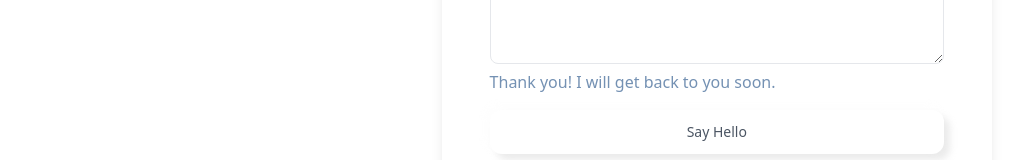
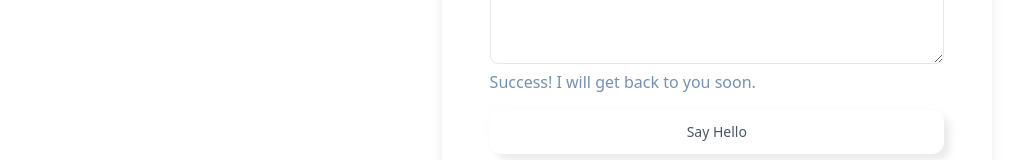
Before and after one commit to ericcxie/personal-website, a Next.js app: page / in a window 1280 px wide. Both pictures are taken after typing "Sample", "name@example.com", "Sample" into the empty fields and a click on the button "Say Hello". Shown: the part 2968-3128 px from the top of the page, without its empty margins (128-1150 px from the left). Built offline with nearby package versions, Linux system fonts and the light colour scheme; no server answers.

Commit message:
Update offset

```diff
--- a/components/navigation/navbar.js
+++ b/components/navigation/navbar.js
@@ -124,7 +124,7 @@ export default function NavBar(props) {
             <li><ScrollLink onClick={() => setIsOpen(false)} to="projects" spy={true} smooth={true} offset={-20} duration={700} className='block py-2 px-4 text-sm font-poppins cursor-pointer hover:text-dark dark:hover:text-gray-400'>Projects</ScrollLink></li>
             <li><ScrollLink onClick={() => setIsOpen(false)} to="experiences" spy={true} smooth={true} offset={-60} duration={700} className='block py-2 px-4 text-sm font-poppins cursor-pointer hover:text-dark dark:hover:text-gray-400'>Experiences</ScrollLink></li>
             <li><ScrollLink onClick={() => setIsOpen(false)} to="about" spy={true} smooth={true} offset={-70} duration={700} className='block py-2 px-4 text-sm font-poppins cursor-pointer hover:text-dark dark:hover:text-gray-400'>About</ScrollLink></li>
-            <li><ScrollLink onClick={() => setIsOpen(false)} to="contact" spy={true} smooth={true} offset={5} duration={700} className='block py-2 px-4 text-sm font-poppins cursor-pointer hover:text-dark dark:hover:text-gray-400'>Contact</ScrollLink></li>
+            <li><ScrollLink onClick={() => setIsOpen(false)} to="contact" spy={true} smooth={true} offset={0} duration={700} className='block py-2 px-4 text-sm font-poppins cursor-pointer hover:text-dark dark:hover:text-gray-400'>Contact</ScrollLink></li>
           </ul>
         </div>
       </div>
--- a/components/sections/contactform.js
+++ b/components/sections/contactform.js
@@ -125,7 +125,7 @@ export default function Contact() {
                         )}
                         {submitted && (
                             <p className="text-sm text-theme dark:text-theme lg:text-base">
-                                Thank you! I will get back to you soon.
+                                Success! I will get back to you soon.
                             </p>
                         )}
                     </div>
```
